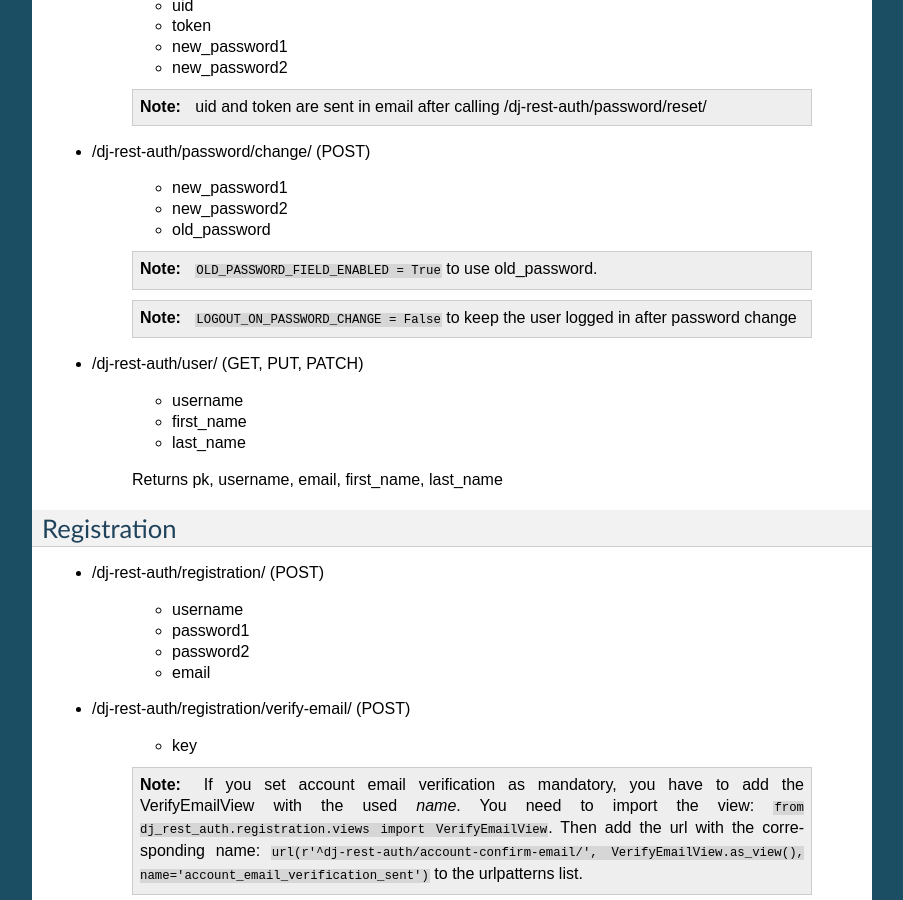
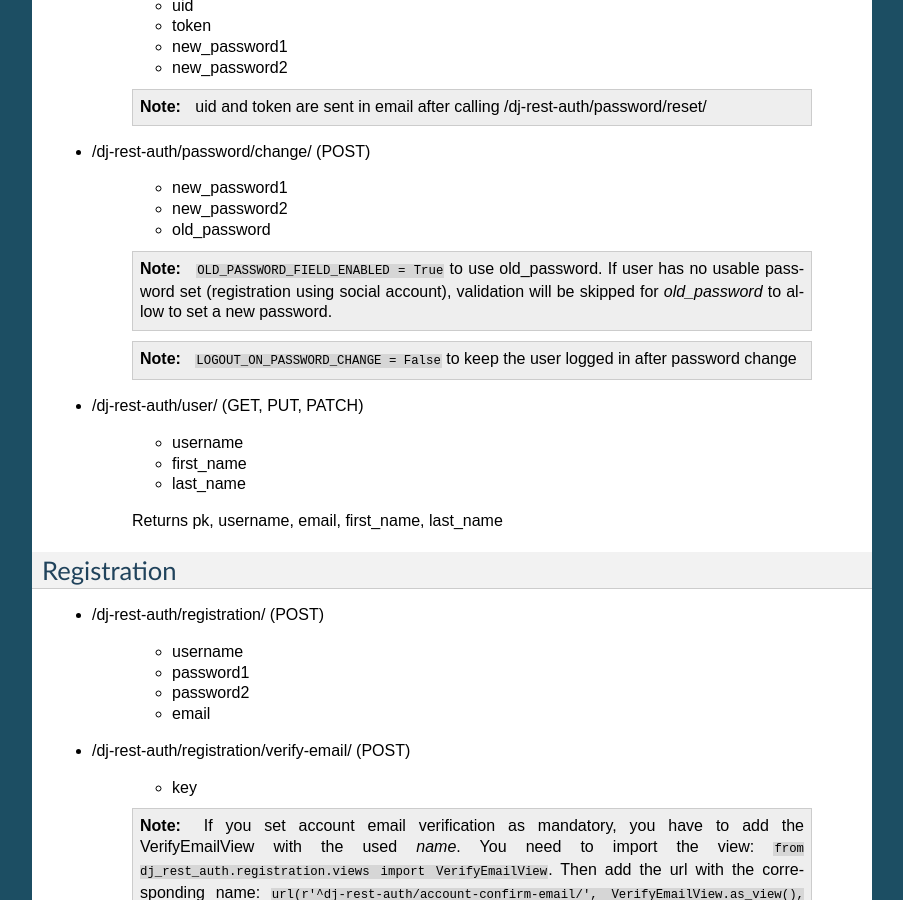
Before and after one commit to Tivix/django-rest-auth, a Sphinx documentation site: the page built from docs/api_endpoints.rst, in a window 1280 px wide and 900 px high, scrolled down 549 px. Shown: the whole window, without its empty margins (198-1101 px from the left). Built offline with Sphinx 7.4.7, drawn with Linux system fonts in a browser that asks for light colours.

Commit message:
Update documentation
Update documentation for `old_password` validation skip.

```diff
--- a/docs/api_endpoints.rst
+++ b/docs/api_endpoints.rst
@@ -35,7 +35,7 @@ Basic
     - new_password2
     - old_password
 
-    .. note:: ``OLD_PASSWORD_FIELD_ENABLED = True`` to use old_password.
+    .. note:: ``OLD_PASSWORD_FIELD_ENABLED = True`` to use old_password. If user has no usable password set (registration using social account), validation will be skipped for `old_password` to allow to set a new password.
     .. note:: ``LOGOUT_ON_PASSWORD_CHANGE = False`` to keep the user logged in after password change
 
 - /dj-rest-auth/user/ (GET, PUT, PATCH)
```
